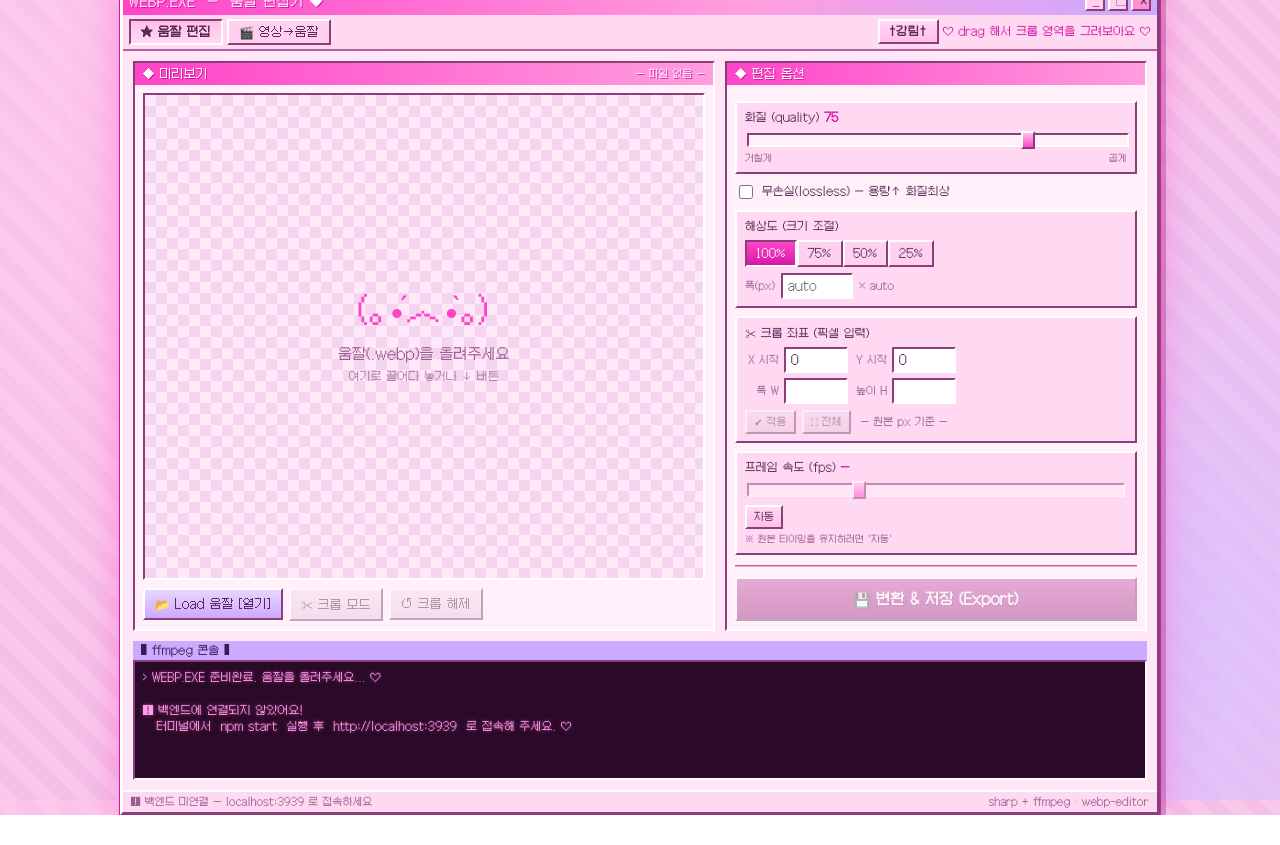
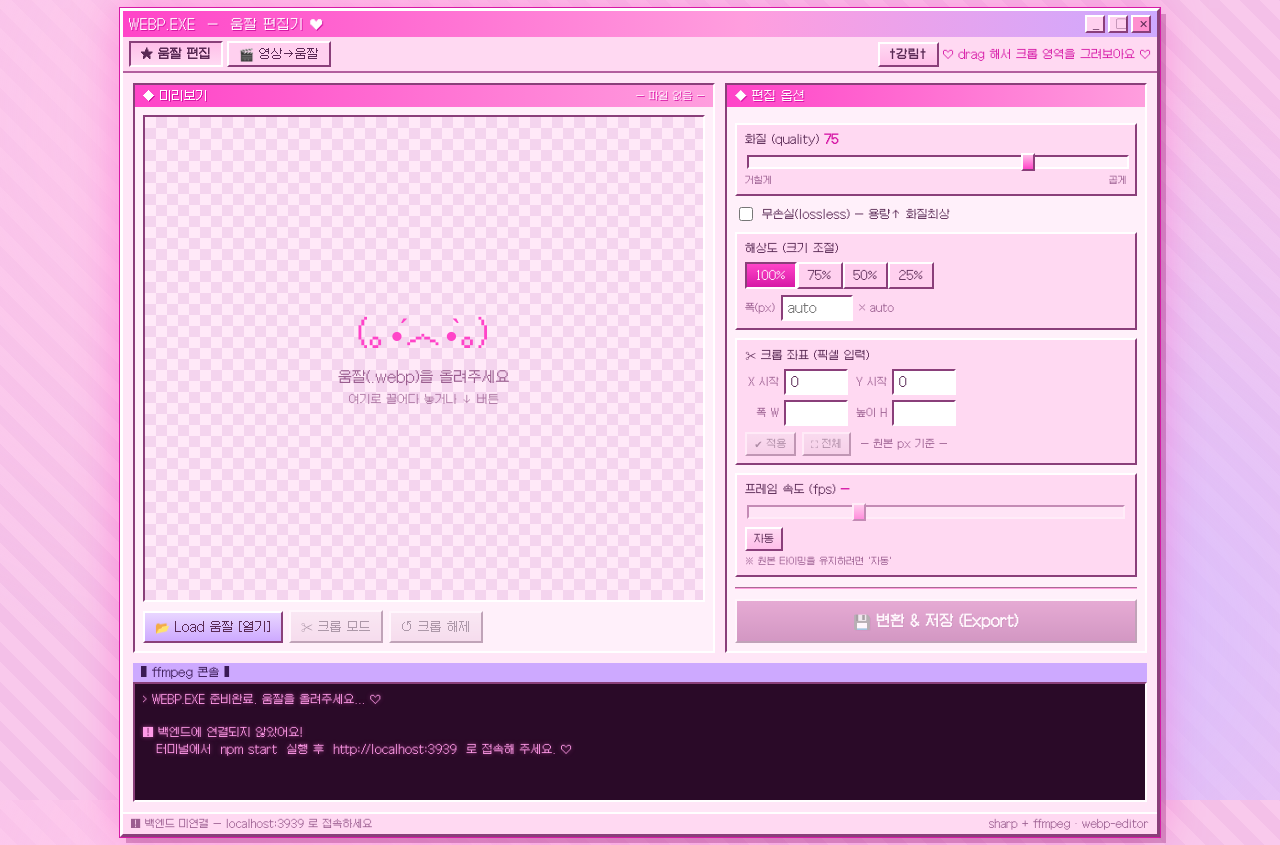
Before and after one commit to ganzyKIM/webp-editor, a website: page public/index.html in a window 1280 px wide. Before the commit the page ends 815 px from the top, so only its background shows below. Drawn offline with Linux system fonts and the light colour scheme; no server answers.

Commit message:
fix: 1080p 기준 UI 잘림 수정 — 100vh 꽉 채우기 + 스크롤 활성화
· html/body height:100% → min-height:100vh 으로 변경 (overflow 허용)
· body padding 16px → 8px (위아래 여백 최소화)
· .window min-height:calc(100vh - 16px) + flex column → 뷰포트를 가득 채움
· #paneEdit/#paneConvert flex:1, .body flex:1 → 남은 공간 자동 확장
· background-attachment:fixed → 스크롤 시 배경 고정
· 결과: 1080p에서 상하 여백 정확히 8px, 잘림 없음

Co-Authored-By: Claude Sonnet 4.6 <noreply@anthropic.com>

```diff
--- a/public/style.css
+++ b/public/style.css
@@ -31,9 +31,11 @@
 
 *{box-sizing:border-box;}
 [hidden]{display:none !important;}
-html,body{height:100%;}
+/* height:100% 대신 min-height → 콘텐츠가 뷰포트보다 길면 스크롤 활성화 */
+html{min-height:100%;}
 body{
   margin:0;
+  min-height:100vh;
   font-family:'Galmuri11','MS Gothic','Apple SD Gothic Neo',monospace;
   font-size:13px;
   color:var(--ink);
@@ -41,8 +43,9 @@ body{
     radial-gradient(circle at 20% 15%, #ffc8ec 0, transparent 45%),
     radial-gradient(circle at 85% 80%, #d9c0ff 0, transparent 45%),
     repeating-linear-gradient(45deg,#f9c9ec 0 14px,#f4c0e8 14px 28px);
+  background-attachment:fixed; /* 스크롤해도 배경 고정 */
   display:flex;align-items:center;justify-content:center;
-  padding:16px;
+  padding:8px 16px; /* 위아래 여백 최소화 */
   -webkit-font-smoothing:none;
   image-rendering:pixelated;
 }
@@ -60,6 +63,9 @@ body{
   border:3px solid;
   border-color:var(--bevel-lt) var(--bevel-dk2) var(--bevel-dk2) var(--bevel-lt);
   box-shadow:0 0 0 1px var(--magenta-d), 6px 6px 0 rgba(150,40,120,.35), 0 0 40px rgba(255,80,200,.5);
+  /* 뷰포트를 거의 꽉 채우도록 — 패딩(8px×2=16px) 뺀 높이 */
+  min-height:calc(100vh - 16px);
+  display:flex; flex-direction:column;
 }
 
 /* ── 타이틀바 ── */
@@ -102,14 +108,16 @@ body{
 .menu-hint{font-size:11px;color:var(--magenta-d);}
 
 /* ── 본문 레이아웃 ── */
-.body{display:flex;gap:10px;padding:10px;}
+/* 탭 패널이 window의 남은 공간을 모두 채움 */
+#paneEdit, #paneConvert{flex:1; display:flex; flex-direction:column; min-height:0;}
+.body{flex:1; display:flex;gap:10px;padding:10px; min-height:0;}
 .panel{
   background:var(--pink-0);
   border:2px solid;border-color:var(--bevel-dk2) var(--bevel-lt) var(--bevel-lt) var(--bevel-dk2);
   padding:8px;
 }
 .preview-panel{flex:1.4;min-width:0;display:flex;flex-direction:column;}
-.control-panel{flex:1;min-width:270px;display:flex;flex-direction:column;gap:8px;}
+.control-panel{flex:1;min-width:270px;display:flex;flex-direction:column;gap:8px;overflow-y:auto;}
 .panel-title{
   background:linear-gradient(90deg,var(--magenta),var(--pink-3));
   color:#fff;text-shadow:1px 1px 0 var(--magenta-d);
@@ -119,9 +127,9 @@ body{
 .filename{font-size:10px;font-weight:normal;opacity:.95;max-width:55%;overflow:hidden;text-overflow:ellipsis;white-space:nowrap;}
 
 /* ── 스테이지(프리뷰) ── */
-.stage-wrap{flex:1;display:flex;}
+.stage-wrap{flex:1;display:flex;min-height:0;}
 .stage{
-  position:relative;flex:1;min-height:300px;
+  position:relative;flex:1;min-height:200px;
   background:
     conic-gradient(#f4d4ee 0 25%, #ffe9f8 0 50%, #f4d4ee 0 75%, #ffe9f8 0) 0 0/22px 22px;
   border:2px solid;border-color:var(--bevel-dk2) var(--bevel-lt) var(--bevel-lt) var(--bevel-dk2);
```
